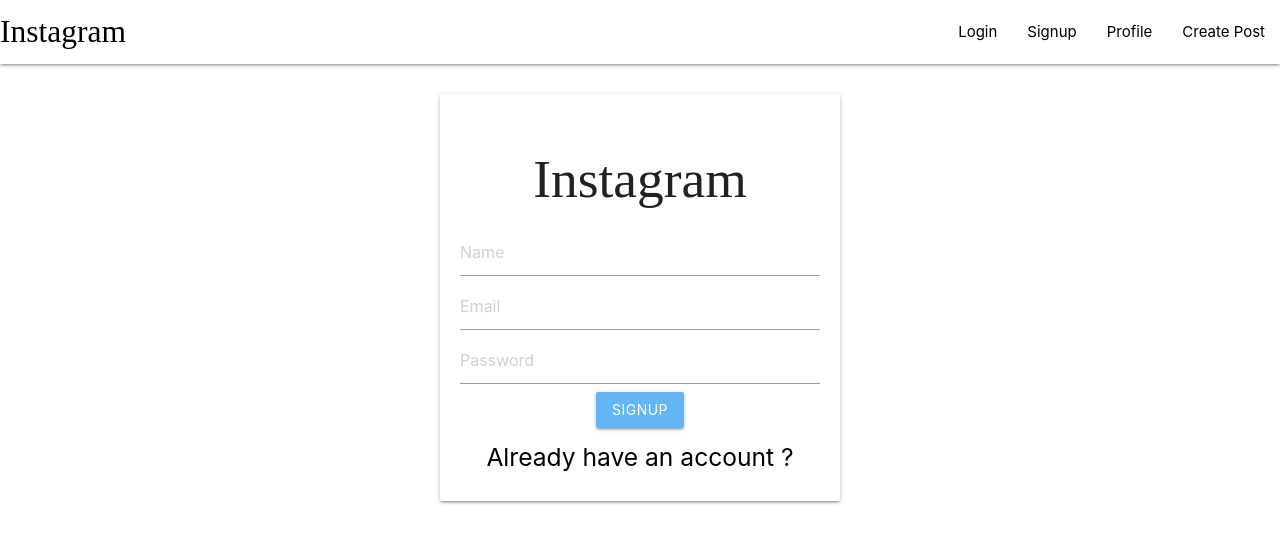
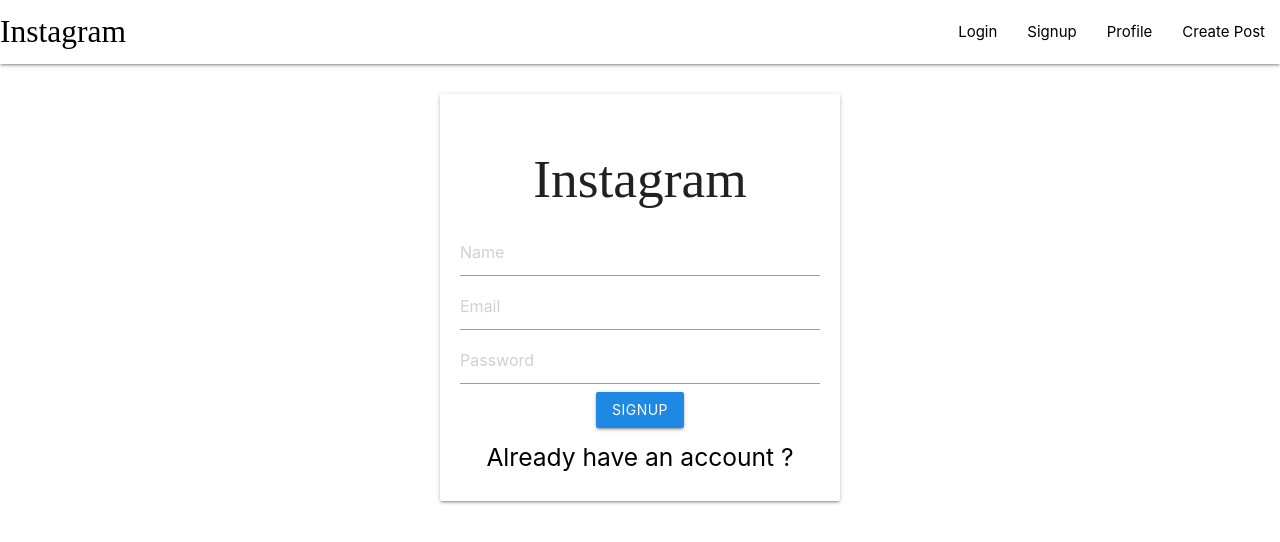
Before and after one commit to Baguswicaksono388/fe_instagram_clone, a React (Create React App) app: page /signup in a window 1280 px wide. Shown: the top 542 px of the page. Built offline with nearby package versions, Linux system fonts and the light colour scheme; a web font is replaced by a local one.

Commit message:
Bagus [Dev] merubah class lighten-2 menjadi darken-1

```diff
--- a/src/components/screens/SignIn.js
+++ b/src/components/screens/SignIn.js
@@ -8,7 +8,7 @@
                 <h2>Instagram</h2>
                 <input type="text" placeholder="Email"></input>
                 <input type="text" placeholder="password"></input>
-                <button className="btn waves-effect waves-light #64b5f6 blue lighten-2">
+                <button className="btn waves-effect waves-light #64b5f6 blue darken-1">
                     Login
                 </button>
                 <h5>
--- a/src/components/screens/SignUp.js
+++ b/src/components/screens/SignUp.js
@@ -9,7 +9,7 @@
                 <input type="text" placeholder="Name"></input>
                 <input type="text" placeholder="Email"></input>
                 <input type="text" placeholder="Password"></input>
-                <button className="btn waves-effect waves-light #64b5f6 blue lighten-2">
+                <button className="btn waves-effect waves-light #64b5f6 blue darken-1">
                     SignUP
                 </button>
                 <h5>
```
